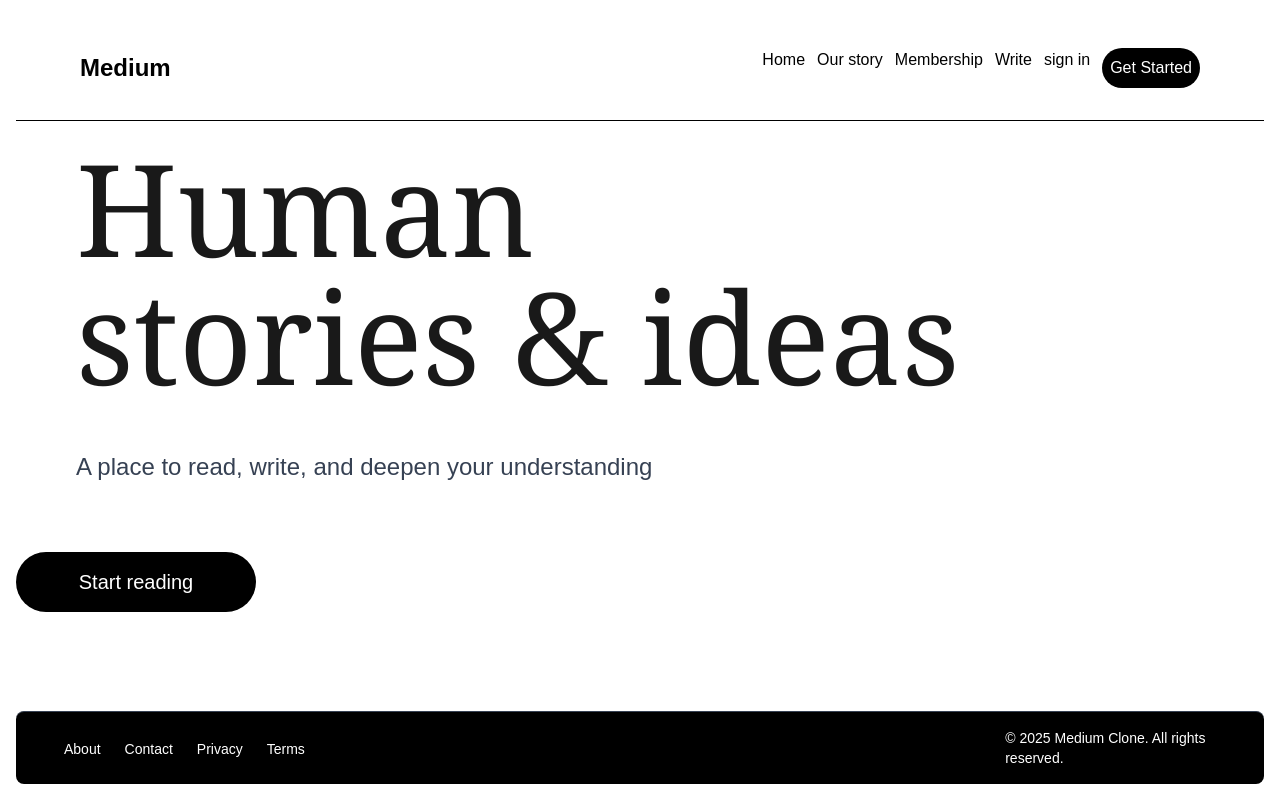
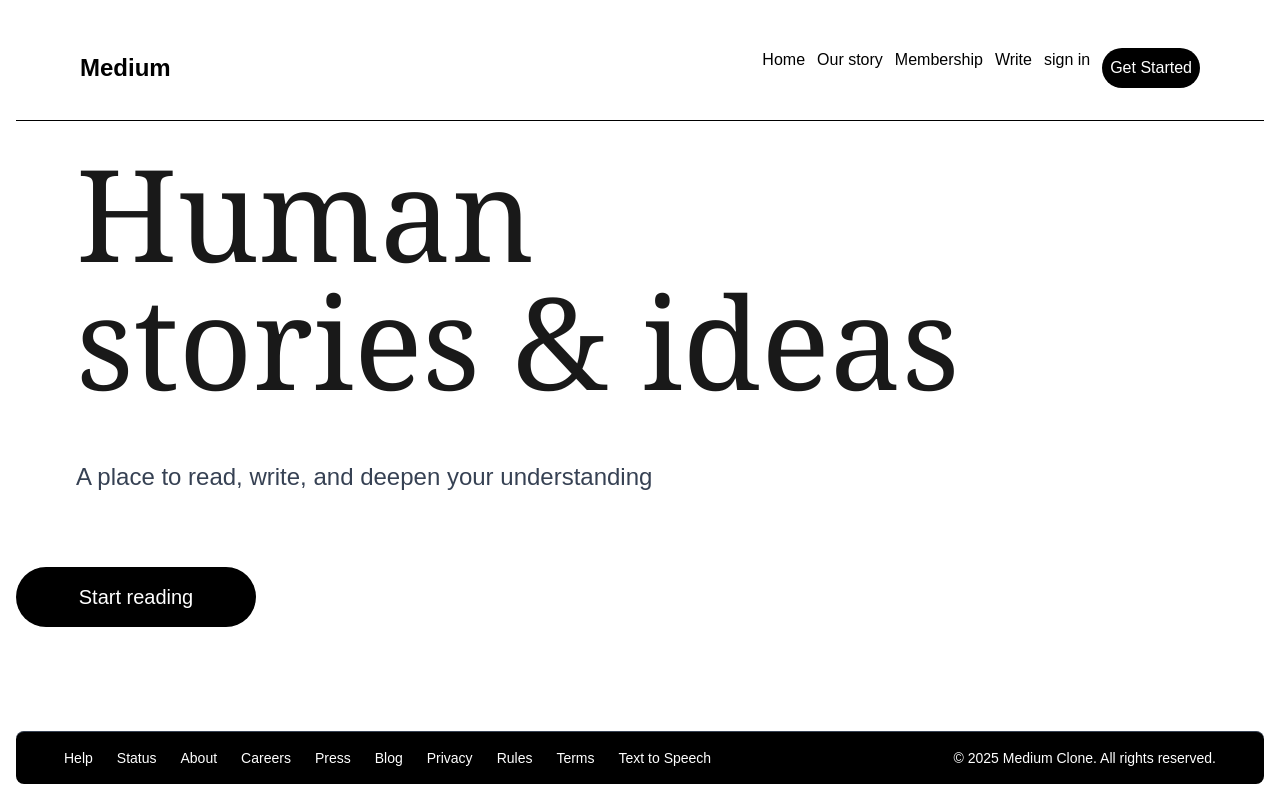
Before and after one commit to UWASEdjaria/Capstone-Project-Phase-two, a Next.js app: page / in a window 1280 px wide. Built offline with nearby package versions, Linux system fonts and the light colour scheme.

Commit message:
Fix footer links to point to correct /info paths

```diff
--- a/src/app/lab1/components/layout/Footer.tsx
+++ b/src/app/lab1/components/layout/Footer.tsx
@@ -3,21 +3,26 @@
 export default function Footer() {
   return (
     <footer className="sm:bg-black text-gray-700 sm:text-white mt-20 py-4 p-1 border-t border-black sm:border-gray-700 rounded-lg">
-      <div className="max-w-6xl mx-auto flex flex-col md:flex-row items-center gap-4">
+      <div className="max-w-6xl mx-auto flex flex-col md:flex-row items-center justify-between gap-4">
 
         {/* Links */}
-        <div className="flex  flex-row  md:border-t md:justify-start border-black w-full m-w-auto gap-6 text-sm">
-          <Link href="/about" className="hover:text-gray-300">About</Link>
-          <Link href="/contact" className="hover:text-gray-500">Contact</Link>
-          <Link href="/privacy" className="hover:text-gray-500">Privacy</Link>
-          <Link href="/terms" className="hover:text-gray-500">Terms</Link>
-         </div>
+        <div className="flex flex-wrap gap-6 text-sm">
+          <Link href="/info/help" className="hover:text-gray-300">Help</Link>
+          <Link href="/info/status" className="hover:text-gray-300">Status</Link>
+          <Link href="/info/about" className="hover:text-gray-300">About</Link>
+          <Link href="/info/career" className="hover:text-gray-300">Careers</Link>
+          <Link href="/info/press" className="hover:text-gray-300">Press</Link>
+          <Link href="/info/press/blog" className="hover:text-gray-300">Blog</Link>
+          <Link href="/info/privacy" className="hover:text-gray-300">Privacy</Link>
+          <Link href="/info/rules" className="hover:text-gray-300">Rules</Link>
+          <Link href="/info/terms" className="hover:text-gray-300">Terms</Link>
+          <Link href="/info/Text-to-Speech" className="hover:text-gray-300">Text to Speech</Link>
+        </div>
 
         <p className="text-sm">
           &copy; {new Date().getFullYear()} Medium Clone. All rights reserved.
         </p>
 
-
       </div>
     </footer>
   );
```
Also changed, not shown: 1 other file (tests, documents, lock files or other folders).
